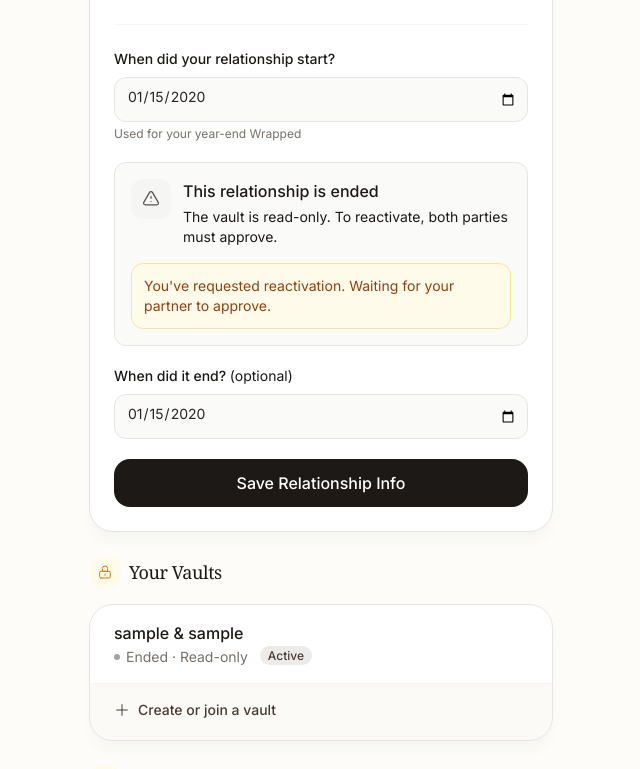
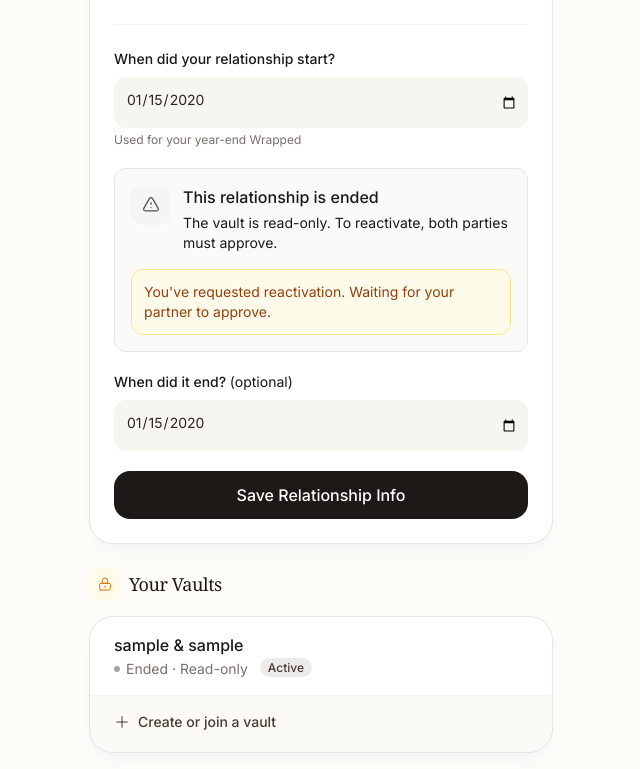
Before and after one commit to juliancanaless/vault, a Django app: page /settings/ in a window 1280 px wide. Shown: the part 897-1666 px from the top of the page, without its empty margins (319-959 px from the left). Run offline with Django 5.2, Linux system fonts and the light colour scheme; a user stored in the database is signed in; tables that the repository leaves empty hold one stand-in row (values such as "Sample post"); some libraries are stand-ins or nearby versions; some web fonts are replaced.

Commit message:
final fix for overlap v6

```diff
--- a/core/forms.py
+++ b/core/forms.py
@@ -99,14 +99,14 @@ class CoupleSettingsForm(forms.ModelForm):
         widgets = {
             'anniversary_date': forms.DateInput(attrs={
                 'type': 'date',
-                # Mobile browsers can render native date controls slightly wider than their container.
-                # Keep sizing defensive via Tailwind utility classes; avoid forcing appearance:none inline
-                # (it can make the calendar indicator overflow on some engines).
-                'class': 'block w-full max-w-full min-w-0 box-border px-3 py-2 text-sm text-stone-800 bg-stone-50 border border-stone-200 rounded-xl focus:ring-2 focus:ring-vault-500 focus:border-vault-500 transition-colors',
+                # These date inputs are rendered inside a styled wrapper in the template.
+                # Keep the input itself "unstyled" (transparent + no border) to avoid
+                # mobile engines rendering a wider native control.
+                'class': 'block w-full max-w-full min-w-0 box-border bg-transparent border-0 p-0 m-0 text-sm text-stone-800 focus:ring-0 focus:outline-none',
             }),
             'ended_date': forms.DateInput(attrs={
                 'type': 'date',
-                'class': 'block w-full max-w-full min-w-0 box-border px-3 py-2 text-sm text-stone-800 bg-stone-50 border border-stone-200 rounded-xl focus:ring-2 focus:ring-vault-500 focus:border-vault-500 transition-colors',
+                'class': 'block w-full max-w-full min-w-0 box-border bg-transparent border-0 p-0 m-0 text-sm text-stone-800 focus:ring-0 focus:outline-none',
             }),
             'is_ended': forms.CheckboxInput(attrs={
                 'class': 'w-5 h-5 text-vault-600 border-stone-300 rounded focus:ring-vault-500',
--- a/templates/settings/index.html
+++ b/templates/settings/index.html
@@ -144,7 +144,9 @@
                     <!-- Anniversary Date -->
                     <div>
                         <label class="block text-sm font-medium text-ink-900 mb-2">{{ couple_form.anniversary_date.label }}</label>
-                        {{ couple_form.anniversary_date }}
+                        <div class="p-3 bg-paper-100 rounded-xl focus-within:ring-2 focus-within:ring-vault-500 transition-shadow">
+                            {{ couple_form.anniversary_date }}
+                        </div>
                         <p class="text-xs text-ink-500 mt-1">Used for your year-end Wrapped</p>
                     </div>
 
@@ -156,7 +158,9 @@
                     </div>
                     <div>
                         <label class="block text-sm font-medium text-ink-900 mb-2">{{ couple_form.ended_date.label }} <span class="text-ink-400 font-normal">(optional)</span></label>
-                        {{ couple_form.ended_date }}
+                        <div class="p-3 bg-paper-100 rounded-xl focus-within:ring-2 focus-within:ring-vault-500 transition-shadow">
+                            {{ couple_form.ended_date }}
+                        </div>
                         <p class="text-xs text-ink-500 mt-1">If checked above, the vault becomes read-only.</p>
                     </div>
                     {% else %}
@@ -214,7 +218,9 @@
                     <!-- Show ended_date when vault is ended -->
                     <div>
                         <label class="block text-sm font-medium text-ink-900 mb-2">{{ couple_form.ended_date.label }} <span class="text-ink-400 font-normal">(optional)</span></label>
-                        {{ couple_form.ended_date }}
+                        <div class="p-3 bg-paper-100 rounded-xl focus-within:ring-2 focus-within:ring-vault-500 transition-shadow">
+                            {{ couple_form.ended_date }}
+                        </div>
                     </div>
                     {% endif %}
 
```
